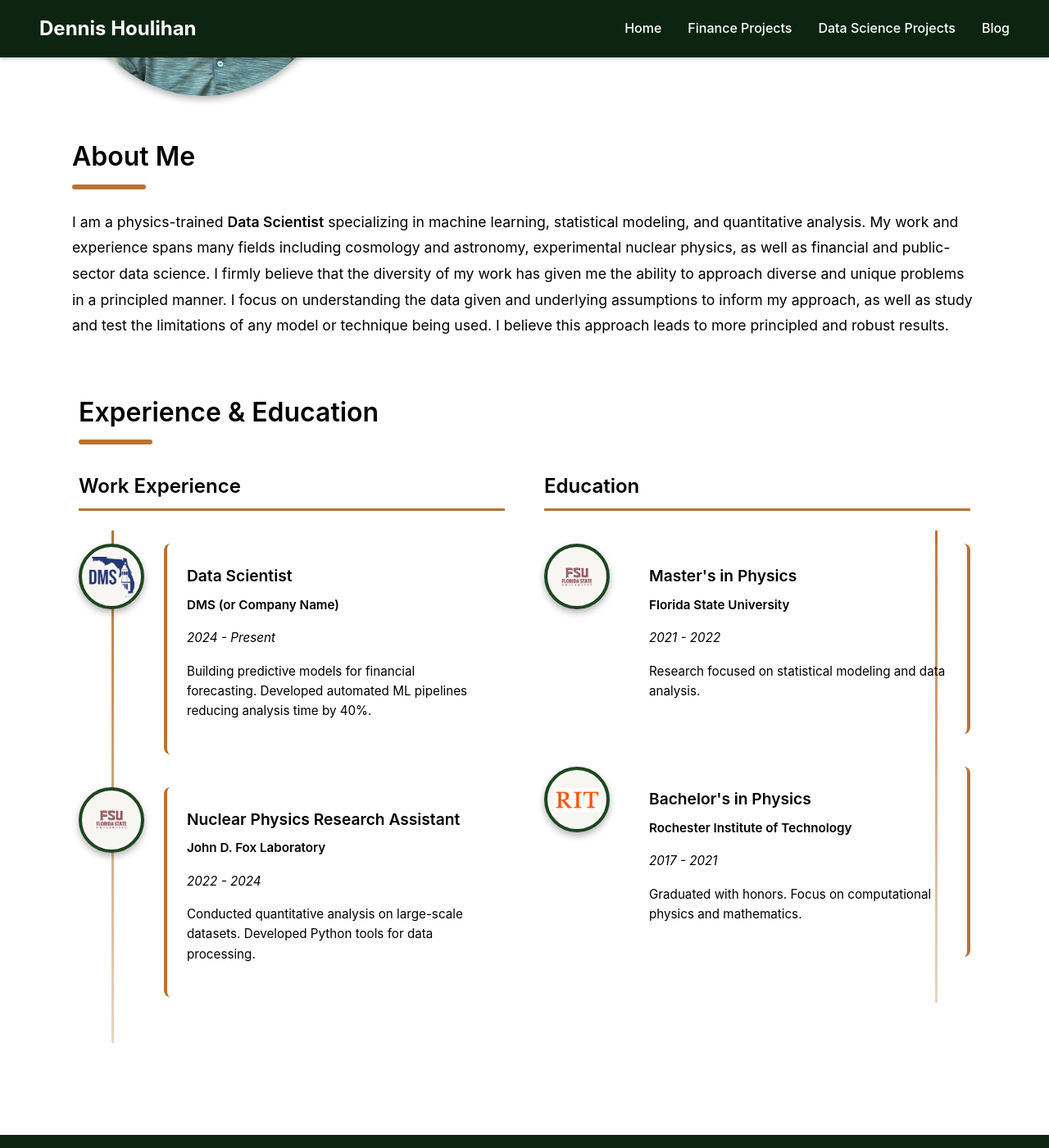
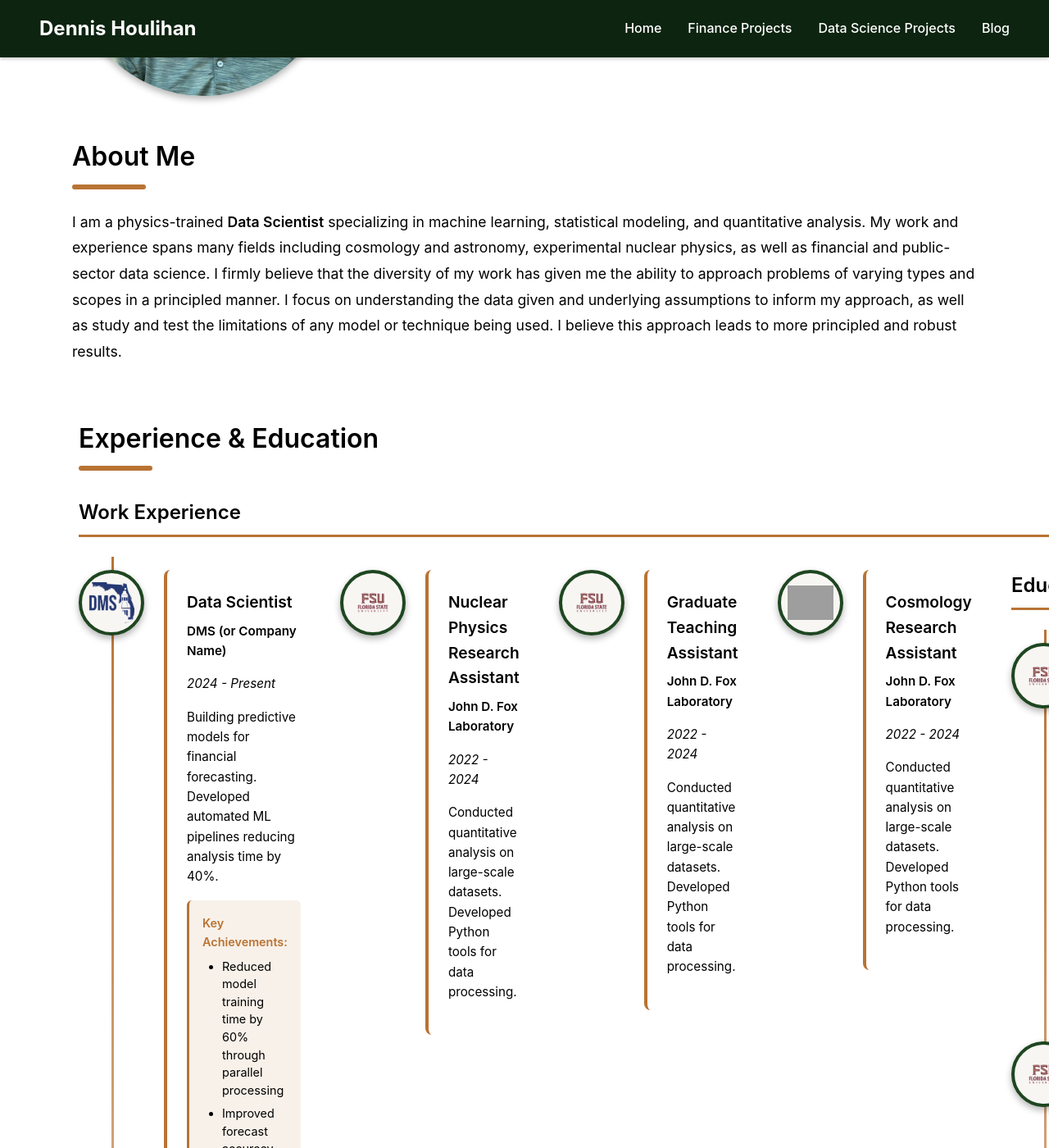
Before and after one commit to DJHoulihan/DJHoulihan.github.io, a Jekyll site: the page built from index.html, in a window 1280 px wide and 1400 px high, scrolled down 369 px. Shown: the whole window at 82% size. Built offline with Jekyll 4.4.1, drawn with Linux system fonts in a browser that asks for light colours; some of the changed text lies outside the part shown; grey boxes are pictures that could not be loaded.

Commit message:
Edited timeline

```diff
--- a/index.html
+++ b/index.html
@@ -30,8 +30,8 @@ layout: default
     I am a physics-trained <strong>Data Scientist</strong> specializing in machine learning,
     statistical modeling, and quantitative analysis. My work and experience spans many fields including
     cosmology and astronomy, experimental nuclear physics, as well as financial and public-sector data science.
-    I firmly believe that the diversity of my work has given me the ability to approach diverse and unique
-    problems in a principled manner. I focus on understanding the data given and underlying assumptions to inform
+    I firmly believe that the diversity of my work has given me the ability to approach problems of varying types
+    and scopes in a principled manner. I focus on understanding the data given and underlying assumptions to inform
     my approach, as well as study and test the limitations of any model or technique being used. I believe this
     approach leads to more principled and robust results.
   </p>
@@ -64,15 +64,23 @@ layout: default
         <!-- Work Item 1 -->
         <div class="timeline-item">
           <div class="timeline-icon">
-            <img src="assets/images/DMS.png" alt="DMS">
+            <img src="assets/images/DMS.png" alt="Florida Department of Management Services">
           </div>
           <div class="timeline-content">
             <h3>Data Scientist</h3>
             <p class="timeline-org">DMS (or Company Name)</p>
             <p class="timeline-date">2024 - Present</p>
             <p>Building predictive models for financial forecasting. Developed automated ML pipelines reducing analysis time by 40%.</p>
-          </div>
+
+            <div class="timeline-subitems">
+          <p class="subitem-label">Key Achievements:</p>
+          <ul>
+            <li>Reduced model training time by 60% through parallel processing</li>
+            <li>Improved forecast accuracy by 25% using ensemble methods</li>
+            <li>Led team of 3 junior data scientists</li>
+          </ul>
         </div>
+      </div>
 
         <!-- Work Item 2 -->
         <div class="timeline-item">
@@ -85,6 +93,31 @@ layout: default
             <p class="timeline-date">2022 - 2024</p>
             <p>Conducted quantitative analysis on large-scale datasets. Developed Python tools for data processing.</p>
           </div>
+
+          <!-- Work Item 3 -->
+        <div class="timeline-item">
+          <div class="timeline-icon">
+            <img src="assets/images/FSU.png" alt="Department of Physics">
+          </div>
+          <div class="timeline-content">
+            <h3>Graduate Teaching Assistant</h3>
+            <p class="timeline-org">John D. Fox Laboratory</p>
+            <p class="timeline-date">2022 - 2024</p>
+            <p>Conducted quantitative analysis on large-scale datasets. Developed Python tools for data processing.</p>
+          </div>
+
+        <!-- Work Item 3 -->
+        <div class="timeline-item">
+          <div class="timeline-icon">
+            <img src="assets/images/RIT.png" alt="School of Physics and Astronomy">
+          </div>
+          <div class="timeline-content">
+            <h3>Cosmology Research Assistant</h3>
+            <p class="timeline-org">John D. Fox Laboratory</p>
+            <p class="timeline-date">2022 - 2024</p>
+            <p>Conducted quantitative analysis on large-scale datasets. Developed Python tools for data processing.</p>
+          </div>
+
         </div>
       </div>
     </div>
@@ -95,6 +128,19 @@ layout: default
 
       <div class="timeline">
         <!-- Education Item 1 -->
+        <div class="timeline-item">
+          <div class="timeline-content">
+            <h3>Data Analytics Graduate Certificate</h3>
+            <p class="timeline-org">Florida State University</p>
+            <p class="timeline-date">2025 - Present</p>
+            <p>Research focused on statistical modeling and data analysis.</p>
+          </div>
+          <div class="timeline-icon">
+            <img src="assets/images/FSU.png" alt="College of Engineering">
+          </div>
+        </div>
+
+        <!-- Education Item 2 -->
         <div class="timeline-item">
           <div class="timeline-content">
             <h3>Master's in Physics</h3>
```
